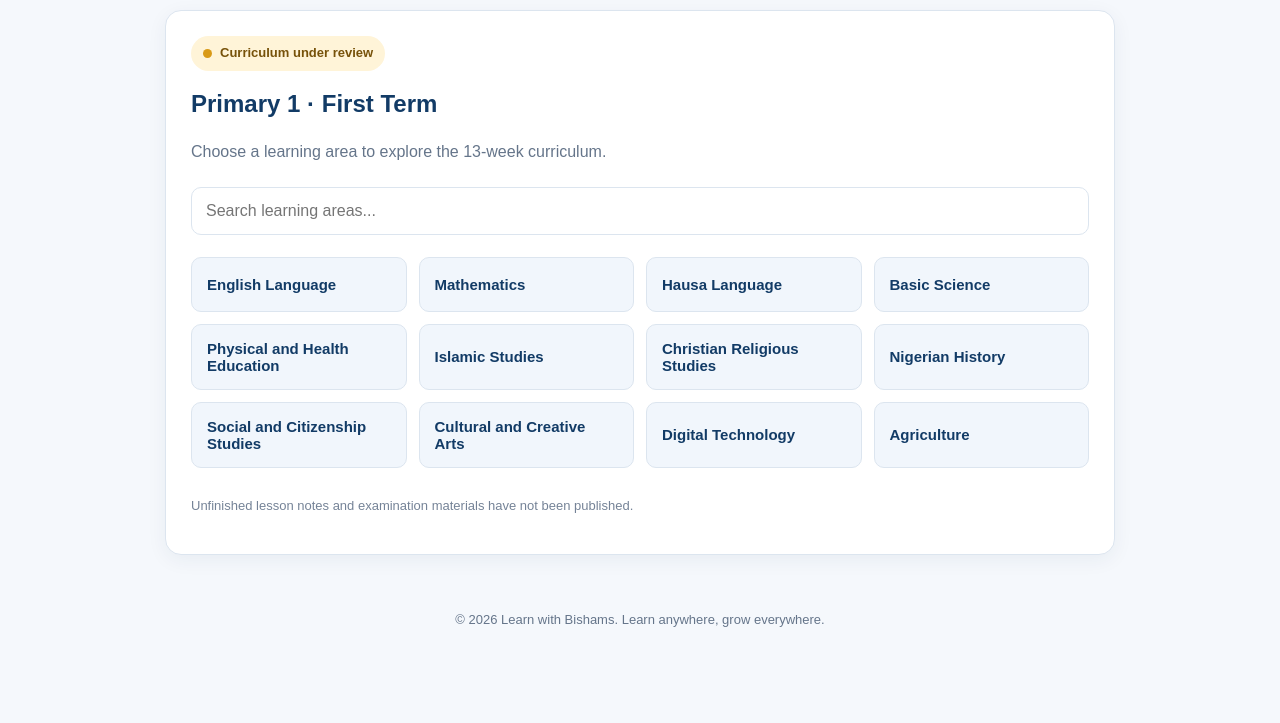
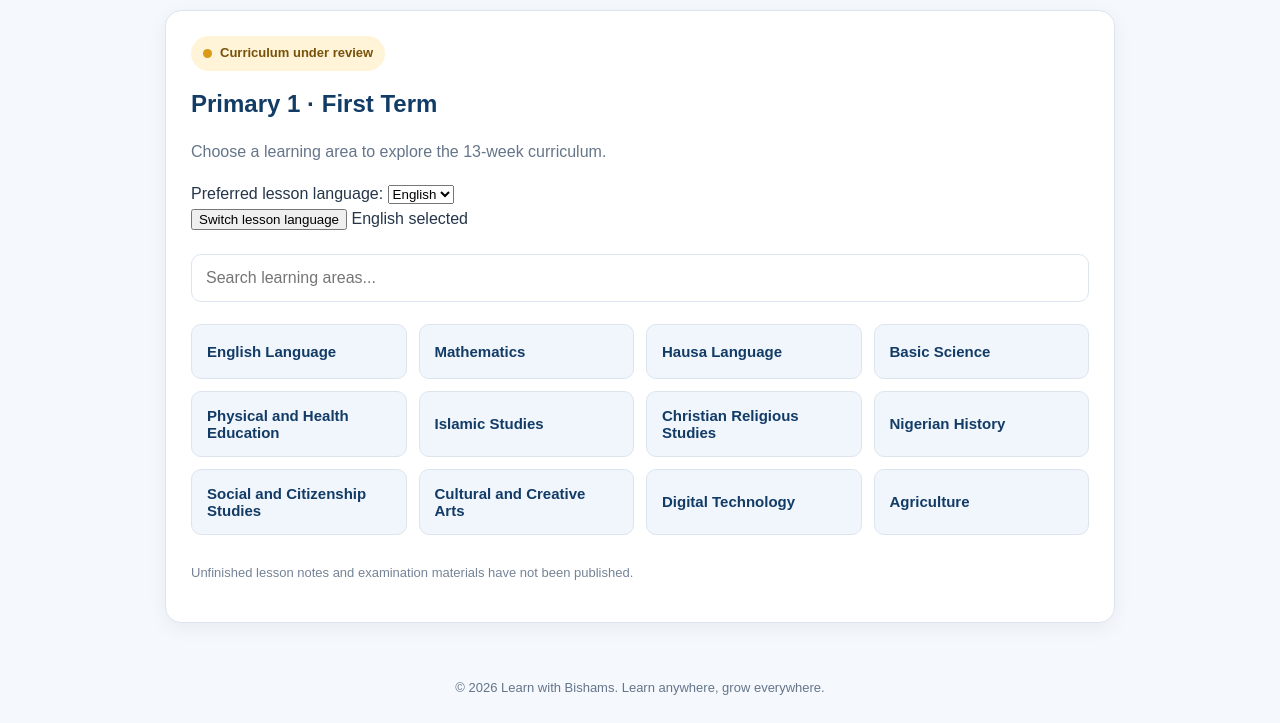
Before and after one commit to annabishams12-sys/Learn-with-Bishams-, a plain HTML site: page lessons.html in a window 1280 px wide. Shown: the part 223-946 px from the top of the page. Before the commit the page ends 879 px from the top, so only its background shows below. Drawn offline with nearby package versions, Linux system fonts and the light colour scheme.

Commit message:
Update lessons.html

```diff
--- a/lessons.html
+++ b/lessons.html
@@ -44,6 +44,20 @@
       <p class="muted">
         Choose a learning area to explore the 13-week curriculum.
       </p>
+      <div class="language-settings">
+  <label for="lesson-language">Preferred lesson language:</label>
+  <select id="lesson-language">
+    <option value="english">English</option>
+    <option value="hausa">Hausa</option>
+  </select>
+</div>
+
+<div class="lesson-language-switch">
+  <button id="switch-language" type="button">
+    Switch lesson language
+  </button>
+  <span id="language-status">English selected</span>
+</div>
 
       <div class="library-tools">
         <input
```
